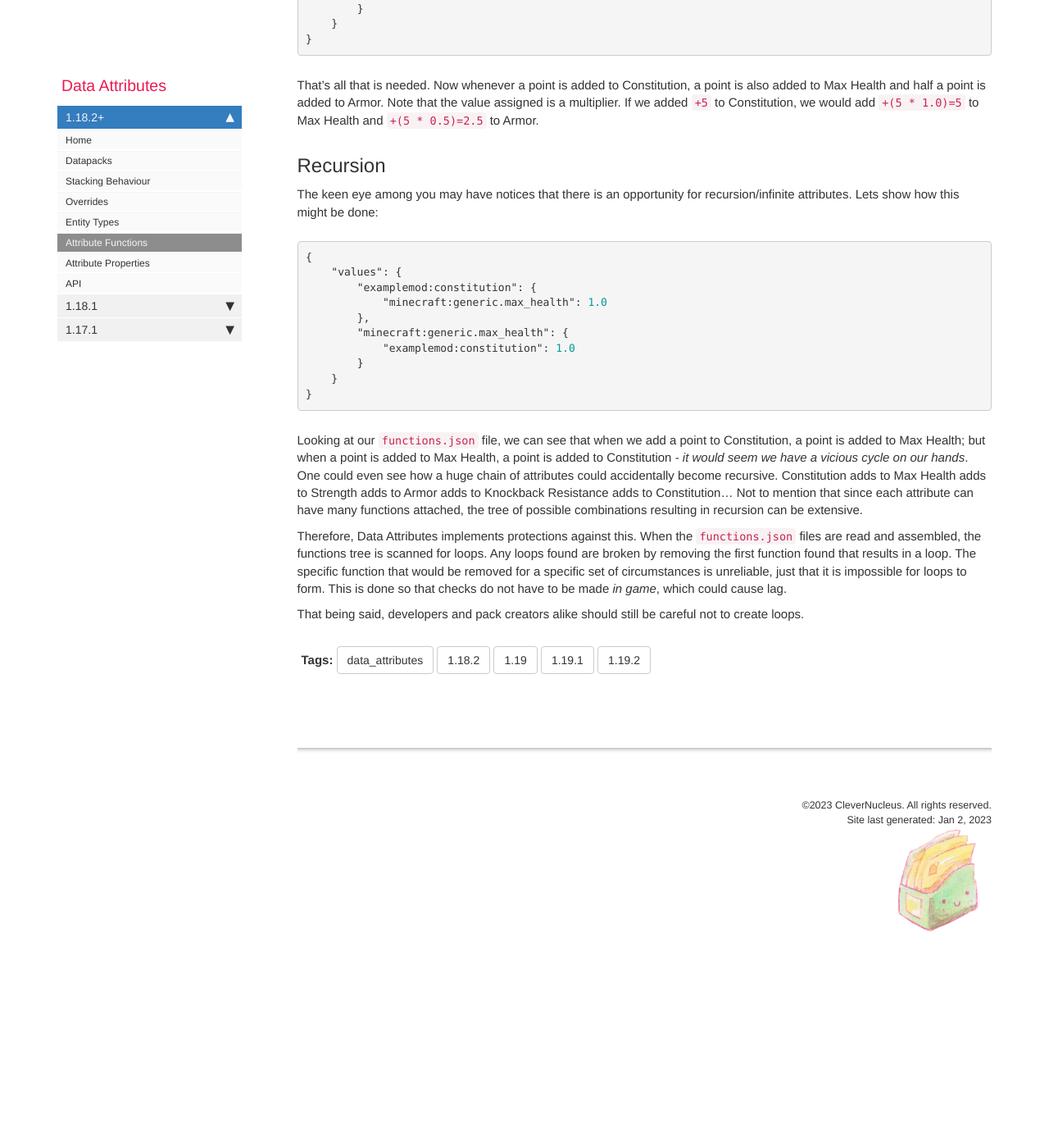
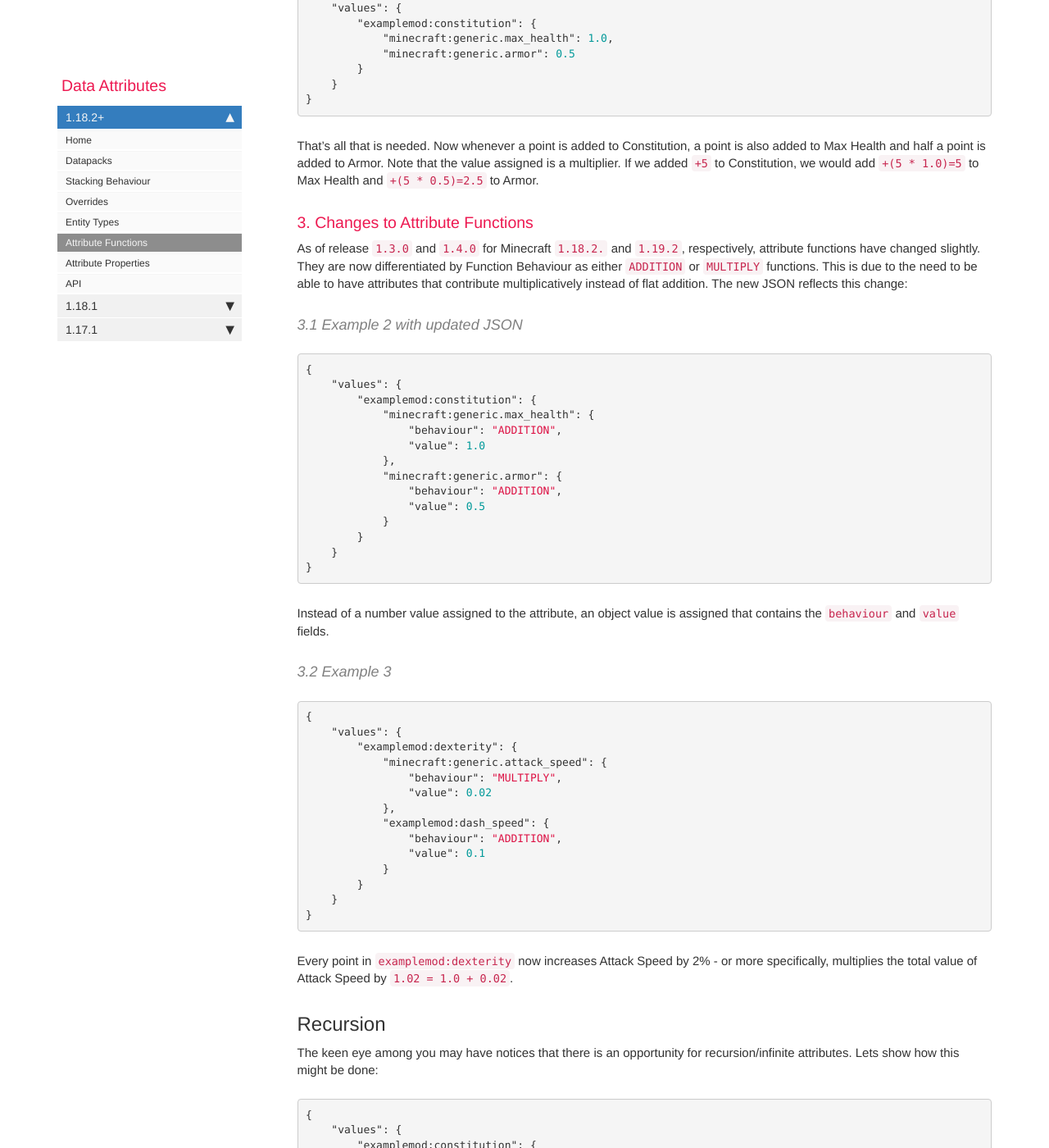
Before and after one commit to CleverNucleus/CleverNucleus.github.io, a Jekyll site: the page built from pages/dataattributes/dataattributes-1.18.2_attribute_functions.md, in a window 1280 px wide and 1400 px high, scrolled down 2195 px. Shown: the whole window at 82% size. Built offline with Jekyll 4.4.1, drawn with Linux system fonts in a browser that asks for light colours; comment, search, counter and statistics services are not loaded; before the commit the page ends 3393 px from its top, so only the background shows below that; some of the changed text lies outside the part shown.

Commit message:
Updated Attribute Functions docs

```diff
--- a/pages/dataattributes/dataattributes-1.18.2_attribute_functions.md
+++ b/pages/dataattributes/dataattributes-1.18.2_attribute_functions.md
@@ -81,6 +81,56 @@ We go to the directory `data/examplemod/attributes/` where we create the json fi
 
 That's all that is needed. Now whenever a point is added to Constitution, a point is also added to Max Health and half a point is added to Armor. Note that the value assigned is a multiplier. If we added `+5` to Constitution, we would add `+(5 * 1.0)=5` to Max Health and `+(5 * 0.5)=2.5` to Armor.
 
+### 3. Changes to Attribute Functions
+
+As of release `1.3.0` and `1.4.0` for Minecraft `1.18.2.` and `1.19.2`, respectively, attribute functions have changed slightly. They are now differentiated by Function Behaviour as either `ADDITION` or `MULTIPLY` functions. This is due to the need to be able to have attributes that contribute multiplicatively instead of flat addition. The new JSON reflects this change:
+
+#### 3.1 Example 2 with updated JSON
+
+{% highlight json %}
+
+{
+    "values": {
+        "examplemod:constitution": {
+            "minecraft:generic.max_health": {
+                "behaviour": "ADDITION",
+                "value": 1.0
+            },
+            "minecraft:generic.armor": {
+                "behaviour": "ADDITION",
+                "value": 0.5
+            }
+        }
+    }
+}
+
+{% endhighlight %}
+
+Instead of a number value assigned to the attribute, an object value is assigned that contains the `behaviour` and `value` fields.
+
+#### 3.2 Example 3
+
+{% highlight json %}
+
+{
+    "values": {
+        "examplemod:dexterity": {
+            "minecraft:generic.attack_speed": {
+                "behaviour": "MULTIPLY",
+                "value": 0.02
+            },
+            "examplemod:dash_speed": {
+                "behaviour": "ADDITION",
+                "value": 0.1
+            }
+        }
+    }
+}
+
+{% endhighlight %}
+
+Every point in `examplemod:dexterity` now increases Attack Speed by 2% - or more specifically, multiplies the total value of Attack Speed by `1.02 = 1.0 + 0.02`.
+
 ## Recursion
 
 The keen eye among you may have notices that there is an opportunity for recursion/infinite attributes. Lets show how this might be done:
```
